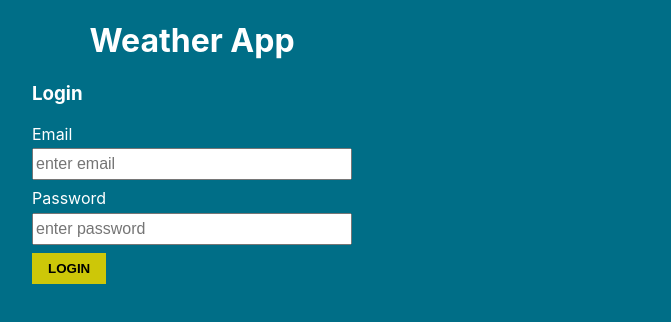
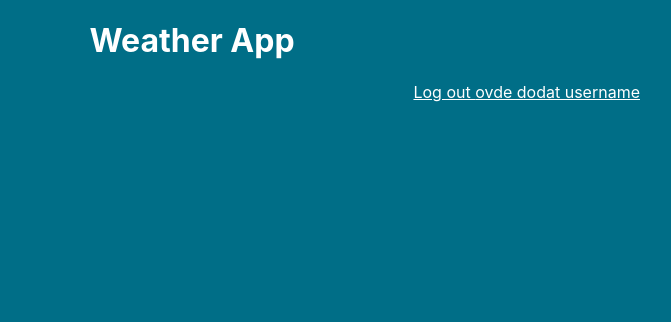
Before and after one commit to bozonja/weather-app, a React (Create React App) app: page /weather in a window 1280 px wide. Shown: the top 322 px of the page, without its empty margins (448-1119 px from the left). Built offline with nearby package versions, Linux system fonts and the light colour scheme; the HTML template or start-up script is replaced by a standard one.

Commit message:
Add react router. Add weather comp

```diff
--- a/package.json
+++ b/package.json
@@ -12,6 +12,7 @@
     "@types/react-dom": "^18.0.1",
     "react": "^18.0.0",
     "react-dom": "^18.0.0",
+    "react-router-dom": "^6.3.0",
     "react-scripts": "5.0.1",
     "typescript": "^4.6.3",
     "web-vitals": "^2.1.4"
--- a/src/App.css
+++ b/src/App.css
@@ -29,6 +29,16 @@ button:hover {
   background-color: #dbd402;
 }
 
+a {
+  color: white;
+  text-decoration: underline;
+  cursor: pointer;
+}
+
+a:hover {
+  text-decoration: none;
+}
+
 .container {
   width: 70%;
   margin: 0 auto;
@@ -37,3 +47,7 @@ button:hover {
 .text-center {
   text-align: center;
 }
+
+.text-right {
+  text-align: right;
+}
--- a/src/App.tsx
+++ b/src/App.tsx
@@ -1,11 +1,19 @@
+import { Routes, Route } from "react-router-dom";
+
+//css
 import "./App.css";
+//comps
 import Login from "./components/Login/Login";
+import Weather from "./components/Weather/Weather";
 
 function App() {
   return (
     <div className="container">
       <h1 className="text-center">Weather App</h1>
-      <Login />
+      <Routes>
+        <Route path="/" element={<Login />} />
+        <Route path="/weather" element={<Weather />} />
+      </Routes>
     </div>
   );
 }
--- a/src/components/Login/Login.tsx
+++ b/src/components/Login/Login.tsx
@@ -1,16 +1,29 @@
 import { FC, FormEvent, useState } from "react";
+import { useNavigate } from "react-router-dom";
 
 import "./Login.css";
 
+interface ILogin {
+  email: string;
+  password: string;
+}
+
 const Login: FC = () => {
-  const [emailValue, setEmailValue] = useState<string>("");
-  const [passwordValue, setPasswordValue] = useState<string>("");
+  const [user, setUser] = useState<ILogin>({ email: "", password: "" });
+
+  const navigate = useNavigate();
 
   const handleSubmit = (e: FormEvent) => {
     e.preventDefault();
-    console.log(emailValue, passwordValue);
-    setEmailValue("");
-    setPasswordValue("");
+    setUser({ email: "", password: "" });
+    if (user.email && user.password !== "") {
+      navigate("/weather");
+    }
+  };
+
+  const adminCredentails = {
+    email: "admin@admin.com",
+    password: "Admin123",
   };
 
   return (
@@ -20,9 +33,9 @@ const Login: FC = () => {
         <label>Email</label>
         <input
           type="text"
-          value={emailValue}
+          value={user.email}
           placeholder="enter email"
-          onChange={(e) => setEmailValue(e.target.value)}
+          onChange={(e) => setUser({ ...user, email: e.target.value })}
           required
           pattern="[a-z0-9._%+-]+@[a-z0-9.-]+\.[a-z]{2,}$"
           title="Please enter valid email"
@@ -32,9 +45,9 @@ const Login: FC = () => {
         <label>Password</label>
         <input
           type="password"
-          value={passwordValue}
+          value={user.password}
           placeholder="enter password"
-          onChange={(e) => setPasswordValue(e.target.value)}
+          onChange={(e) => setUser({ ...user, password: e.target.value })}
           required
           pattern="(?=.*\d)(?=.*[a-z])(?=.*[A-Z]).{8,}"
           title="Must contain at least one  number and one uppercase and
--- /dev/null
+++ b/src/components/Weather/Weather.tsx
@@ -0,0 +1,15 @@
+import { FC } from "react";
+
+const Weather: FC = () => {
+  return (
+    <div>
+      <p className="text-right">
+        <a href="#">
+          Log out <span>ovde dodat username</span>
+        </a>
+      </p>
+    </div>
+  );
+};
+
+export default Weather;
```
Also changed, not shown: src/index.tsx (+6 -3 lines), 1 other file (tests, documents, lock files or other folders).
